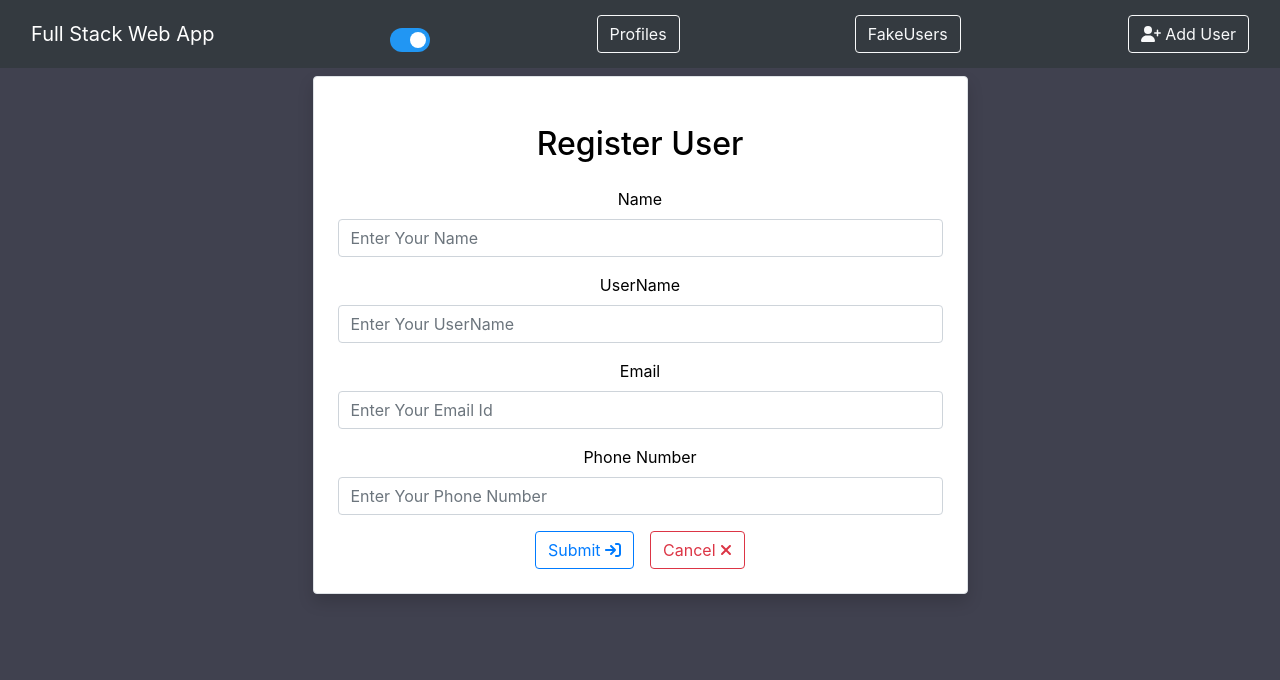
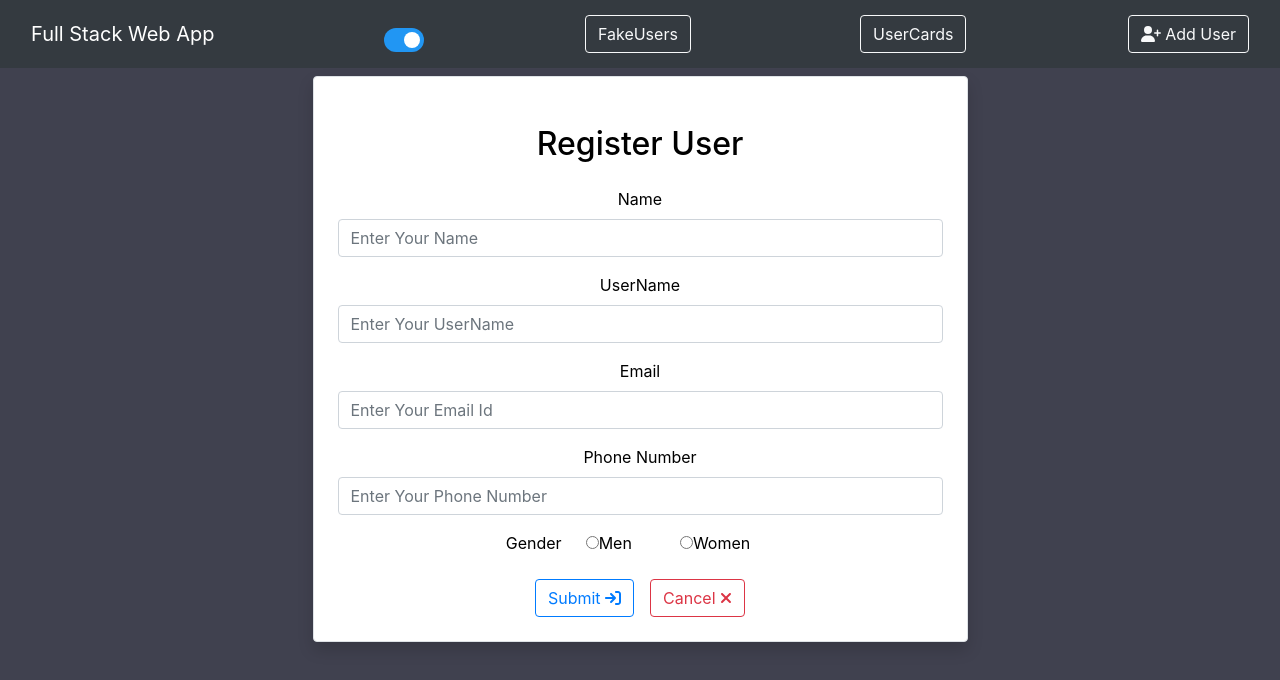
Before and after one commit to psainaveen12/user_registration_fe, a React (Create React App) app: page /adduser in a window 1280 px wide. Shown: the top 680 px of the page. Built offline with nearby package versions, Linux system fonts and the light colour scheme.

Commit message:
updated usercards

```diff
--- a/package.json
+++ b/package.json
@@ -1,7 +1,7 @@
 {
   "name": "fullstackwebapp1-frontend",
   "version": "0.1.0",
-  "proxy": "http://18.118.128.47:8080/",
+  "proxy": "http://localhost:8080/",
   "private": true,
   "dependencies": {
     "@emotion/react": "^11.11.1",
@@ -11,6 +11,8 @@
     "@fortawesome/react-fontawesome": "^0.2.0",
     "@mui/icons-material": "^5.14.3",
     "@mui/material": "^5.14.5",
+    "@syncfusion/ej2-react-buttons": "^23.1.42",
+    "@syncfusion/ej2-splitbuttons": "^23.1.41",
     "@testing-library/jest-dom": "^5.16.5",
     "@testing-library/react": "^13.4.0",
     "@testing-library/user-event": "^13.5.0",
--- a/src/App.js
+++ b/src/App.js
@@ -7,8 +7,8 @@ import { BrowserRouter as Router, Routes, Route } from "react-router-dom";
 import AddUser from "./users/AddUser";
 import EditUser from "./users/EditUser";
 import ViewUser from "./users/ViewUser";
-import HomeUserProfiles from "./pages/HomeUserProfiles";
 import HomeFakeNames from "./pages/HomeFakeNames";
+import UserCards from "./pages/UserCards";
 
 function App() {
   return (
@@ -17,15 +17,11 @@ function App() {
         <Navbar />
         <Routes>
           <Route exact path="/" element={<Home />} />
-          <Route
-            exact
-            path="/HomeUserProfiles"
-            element={<HomeUserProfiles />}
-          />
           <Route exact path="/HomeFakeNames" element={<HomeFakeNames />} />
           <Route exact path="/adduser" element={<AddUser />} />
           <Route exact path="/edituser/:id" element={<EditUser />} />
           <Route exact path="/viewuser/:id" element={<ViewUser />} />
+          <Route exact path="UserCards" element={<UserCards />} />
         </Routes>
       </Router>
     </div>
--- a/src/index.css
+++ b/src/index.css
@@ -8,6 +8,54 @@ body {
   background-color: #ffffff;
   color: #000000;
 }
+
+/* User Cards CSS User Cards CSS  User Cards CSS User Cards CSS  User Cards CSS User Cards CSS  User Cards CSS*/
+
+.col-md-4 {
+  margin-top: 30px;
+}
+
+.card {
+  padding: 5px;
+  border: solid 1px rgba(0, 0, 0, 0.08);
+  cursor: pointer;
+}
+.card:hover {
+  box-shadow: 0 0 12px 3px rgba(0, 0, 0, 0.08);
+}
+.card-title {
+  margin-top: 20px;
+}
+.card-text {
+  font-size: 14px;
+  color: rgba(0, 0, 0, 0.6);
+}
+.card-text .fa {
+  font-size: 26px;
+}
+.avatar {
+  width: 140px;
+  margin: auto;
+}
+.avatar img {
+  border: solid 6px transparent;
+  border-radius: 50%;
+}
+.card:hover .avatar img {
+  border-color: rgb(99, 204, 131);
+}
+
+.btn {
+  border-radius: 25px;
+}
+
+@media (min-width: 1200px) {
+  .container {
+    max-width: 1040px;
+  }
+}
+
+/* User Cards CSS User Cards CSS  User Cards CSS User Cards CSS  User Cards CSS User Cards CSS  User Cards CSS*/
 
 code {
   font-family: source-code-pro, Menlo, Monaco, Consolas, 'Courier New',
--- a/src/layout/Navbar.js
+++ b/src/layout/Navbar.js
@@ -14,13 +14,13 @@ export default function Navbar() {
           </a>
 
           <DarkModeToggle />
-          <Link className="btn btn-outline-light mx-2" to="/HomeUserProfiles">
-            {" "}
-            Profiles
-          </Link>
           <Link className="btn btn-outline-light mx-2" to="/HomeFakenames">
             {" "}
             FakeUsers
+          </Link>
+          <Link className="btn btn-outline-light mx-2" to="/UserCards">
+            {" "}
+            UserCards
           </Link>
           <Link className="btn btn-outline-light" to="/adduser">
             <FontAwesomeIcon icon={faUserPlus} /> Add User
--- a/src/pages/Home.js
+++ b/src/pages/Home.js
@@ -36,6 +36,7 @@ export default function Home() {
               <th scope="col">Name</th>
               <th scope="col">Username</th>
               <th scope="col">Email</th>
+              <th scope="col">Gender</th>
               <th scope="col">Phone Number</th>
               <th scope="col">Date</th>
               <th scope="col">Time</th>
@@ -51,6 +52,7 @@ export default function Home() {
                 <td>{user.name}</td>
                 <td>{user.username}</td>
                 <td>{user.email}</td>
+                <td>{user.gender}</td>
                 <td>{user.phonenumber}</td>
                 <td>{user.date}</td>
                 <td>{user.time}</td>
--- a/src/pages/HomeUserProfiles.js
+++ b/src/pages/UserCards.js
@@ -1,12 +1,11 @@
 import React, { useEffect, useState } from "react";
-import { Card, Row, Col, Container } from "react-bootstrap";
+import { Row, Container } from "react-bootstrap";
 import axios from "axios";
 import { Link, useParams, useNavigate } from "react-router-dom";
 import { FontAwesomeIcon } from "@fortawesome/react-fontawesome";
 import { faPenToSquare, faTrash } from "@fortawesome/free-solid-svg-icons";
-import { Style } from "@mui/icons-material";
 
-export default function HomeUserProfiles() {
+export default function UserCards() {
   const { id } = useParams();
   const [User, setUsers] = useState([]);
 
@@ -20,21 +19,26 @@ export default function HomeUserProfiles() {
   };
 
   const deleteUser = async (id, username) => {
-    await axios.delete("/user_reg/deleteuser/${id}");
+    await axios.delete(`/user_reg/deleteuser/${id}`);
     loadUsers();
   };
 
   return (
-    <Container className="borderradius1">
+    <Container className="clearfix">
       <Row>
         {User.map((User, k) => (
-          <Col key={k} xs={12} md={4} className="gridrowstylepadding1">
-            <Card className="border-dark">
-              <Card.Body className="gridrowstyle1">
-                <Card.Title>{User.username}</Card.Title>
-                <Card.Title>{User.email}</Card.Title>
-                <Card.Title>{User.phonenumber}</Card.Title>
-                {/* </Card.Body> */}
+          <div className="col-md-4 animated fadeIn" key={k}>
+            <div className="card">
+              <div className="card-body">
+                <div className="avatar">
+                  <img src={User.pictureurl} className="card-img-top" alt="" />
+                </div>
+                <h5 className="card-title">{User.username}</h5>
+                <p className="card-text">
+                  {User.email}
+                  <br />
+                  <span className="phone">{User.phonenumber}</span>
+                </p>
                 <div>
                   <Link
                     className="btn btn-success mx-2"
@@ -58,9 +62,9 @@ export default function HomeUserProfiles() {
                     <FontAwesomeIcon icon={faTrash} />
                   </button>
                 </div>
-              </Card.Body>
-            </Card>
-          </Col>
+              </div>
+            </div>
+          </div>
         ))}
       </Row>
     </Container>
--- a/src/users/AddUser.js
+++ b/src/users/AddUser.js
@@ -14,12 +14,14 @@ export default function AddUser() {
     name: "",
     username: "",
     email: "",
+    gender: "",
     phonenumber: null,
     date: null,
     time: null,
+    pictureurl: null,
   });
 
-  const { name, username, email, phonenumber, date, time } = user;
+  const { name, username, email, gender, phonenumber, date, time } = user;
 
   const onInputChange = (e) => {
     setUser({ ...user, [e.target.name]: e.target.value });
@@ -93,6 +95,38 @@ export default function AddUser() {
                 required
               />
             </div>
+            <div className="mb-3">
+              <label htmlFor="gender" className="form-lable">
+                Gender
+              </label>
+              <span className="e-btn-group p-4">
+                <input
+                  type="radio"
+                  id="radioleft"
+                  name="gender"
+                  value="men"
+                  onChange={(e) => onInputChange(e)}
+                  checked={gender === "men"}
+                  required
+                />
+                <label className="e-btn" htmlFor="gender">
+                  Men
+                </label>
+                <span className="p-4"></span>
+                <input
+                  type="radio"
+                  id="radioright"
+                  name="gender"
+                  value="women"
+                  onChange={(e) => onInputChange(e)}
+                  checked={gender === "women"}
+                  required
+                />
+                <label className="e-btn" htmlFor="gender">
+                  Women
+                </label>
+              </span>
+            </div>
             <button className="btn btn-outline-primary mx-2">
               Submit <FontAwesomeIcon icon={faArrowRightToBracket} />
             </button>
--- a/src/users/EditUser.js
+++ b/src/users/EditUser.js
@@ -16,12 +16,13 @@ export default function EditUser() {
     name: "",
     username: "",
     email: "",
+    gender: "",
     phonenumber: null,
     date: null,
     time: null,
   });
 
-  const { name, username, email, phonenumber, date, time } = user;
+  const { name, username, email, gender, phonenumber, date, time } = user;
 
   const onInputChange = (e) => {
     setUser({ ...user, [e.target.name]: e.target.value });
@@ -104,6 +105,38 @@ export default function EditUser() {
                 required
               />
             </div>
+            <div className="mb-3">
+              <label htmlFor="gender" className="form-lable">
+                Gender
+              </label>
+              <span className="e-btn-group p-4">
+                <input
+                  type="radio"
+                  id="radioleft"
+                  name="gender"
+                  value="men"
+                  onChange={(e) => onInputChange(e)}
+                  checked={gender === "men"}
+                  required
+                />
+                <label className="e-btn" htmlFor="gender">
+                  Men
+                </label>
+                <span className="p-4"></span>
+                <input
+                  type="radio"
+                  id="radioright"
+                  name="gender"
+                  value="women"
+                  onChange={(e) => onInputChange(e)}
+                  checked={gender === "women"}
+                  required
+                />
+                <label className="e-btn" htmlFor="gender">
+                  Women
+                </label>
+              </span>
+            </div>
             <button className="btn btn-outline-primary mx-2">
               Submit <FontAwesomeIcon icon={faArrowRightToBracket} />
             </button>
```
Also changed, not shown: 1 other file (tests, documents, lock files or other folders).
